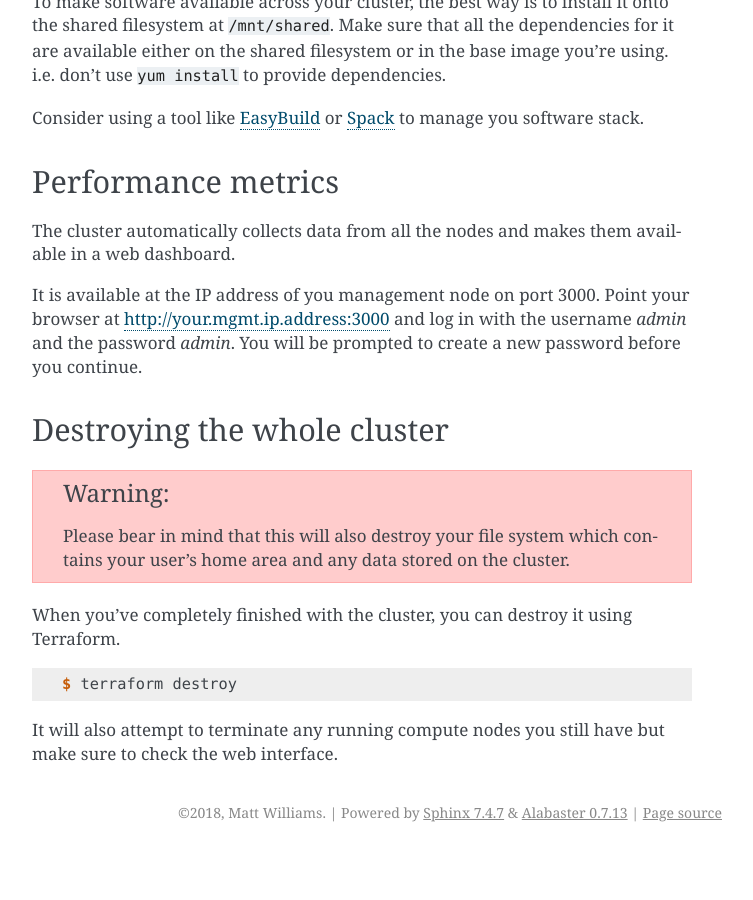
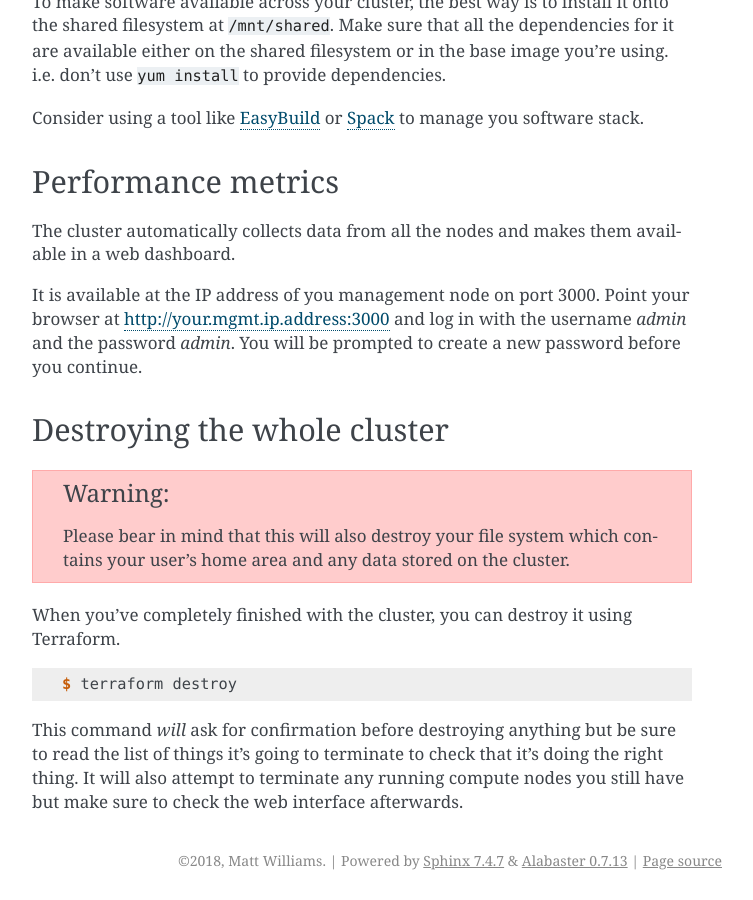
Before and after one commit to clusterinthecloud/docs, a Sphinx documentation site: the page built from source/running.rst, in a window 1280 px wide and 900 px high, scrolled down 2607 px. Shown: the whole window, without its empty margins (388-1141 px from the left). Built offline with Sphinx 7.4.7, drawn with Linux system fonts in a browser that asks for light colours; before the commit the page ends 3459 px from its top, so only the background shows below that.

Commit message:
Add a bit more text on the destroy step

```diff
--- a/source/running.rst
+++ b/source/running.rst
@@ -157,4 +157,5 @@ you can destroy it using Terraform.
 
    $ terraform destroy
 
-It will also attempt to terminate any running compute nodes you still have but make sure to check the web interface.
+This command *will* ask for confirmation before destroying anything but be sure to read the list of things it's going to terminate to check that it's doing the right thing.
+It will also attempt to terminate any running compute nodes you still have but make sure to check the web interface afterwards.
```
